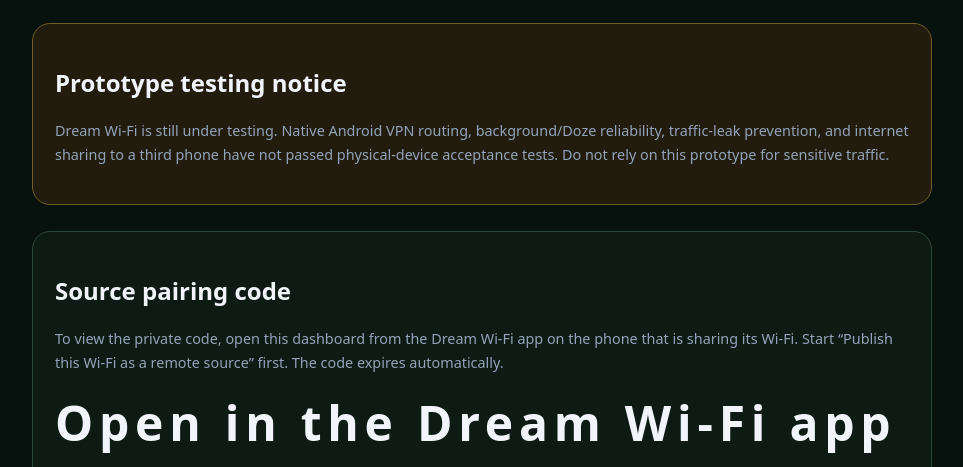
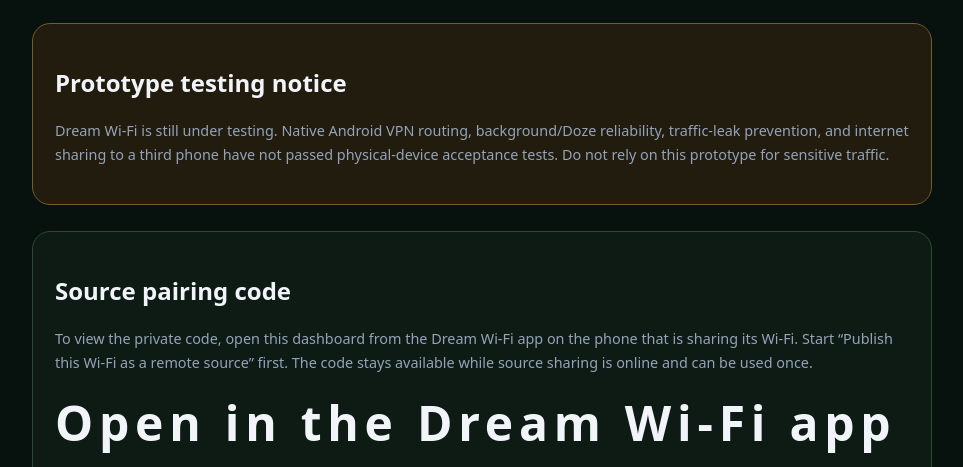
Before and after one commit to mjnr0477/dream-wifi-live, a website: page public/index.html in a window 1280 px wide. Shown: the part 326-793 px from the top of the page, without its empty margins (158-1121 px from the left). Drawn offline with Linux system fonts and the light colour scheme.

Commit message:
Clarify source pairing code lifetime

```diff
--- a/public/index.html
+++ b/public/index.html
@@ -6,7 +6,7 @@
 <main><div class="eyebrow">Dream Tunnel · Wi-Fi discovery</div><h1>Find Wi-Fi around you.</h1>
 <p class="lead">Search mapped public Wi-Fi venues and participating Dream Wi-Fi source devices within up to 300 km. Public hotspot locations come from OpenStreetMap; participating sources are devices that have opted in to share a connection.</p>
 <section class="card" style="border-color:#725d2b;background:#211c0e"><h2>Prototype testing notice</h2><p class="muted">Dream Wi-Fi is still under testing. Native Android VPN routing, background/Doze reliability, traffic-leak prevention, and internet sharing to a third phone have not passed physical-device acceptance tests. Do not rely on this prototype for sensitive traffic.</p></section>
-<section class="card" id="source-pairing-card"><h2>Source pairing code</h2><p id="source-pairing-help" class="muted">To view the private code, open this dashboard from the Dream Wi-Fi app on the phone that is sharing its Wi-Fi. Start “Publish this Wi-Fi as a remote source” first. The code expires automatically.</p><div id="source-pairing-value" aria-live="polite" style="font-size:clamp(1.8rem,8vw,3rem);font-weight:900;letter-spacing:.12em;overflow-wrap:anywhere">Waiting for source phone…</div><p id="source-pairing-expiry" class="muted"></p></section>
+<section class="card" id="source-pairing-card"><h2>Source pairing code</h2><p id="source-pairing-help" class="muted">To view the private code, open this dashboard from the Dream Wi-Fi app on the phone that is sharing its Wi-Fi. Start “Publish this Wi-Fi as a remote source” first. The code stays available while source sharing is online and can be used once.</p><div id="source-pairing-value" aria-live="polite" style="font-size:clamp(1.8rem,8vw,3rem);font-weight:900;letter-spacing:.12em;overflow-wrap:anywhere">Waiting for source phone…</div><p id="source-pairing-expiry" class="muted"></p></section>
 <section class="card"><h2>Share your internet</h2><p class="muted">Connected to a Wi-Fi network and want to volunteer it? Open the source setup guide. A link alone cannot switch sharing on; the source connector must be installed and authorized.</p><p><a href="/share.html" style="color:#86efac;font-weight:800">Set up a sharing device →</a></p></section>
 <section class="card"><h2>Receive internet</h2><p class="muted">Looking for a participating device that is already sharing? Check online sources and test whether a source responds.</p><p><a href="/receive.html" style="color:#86efac;font-weight:800">Find a sharing device →</a></p></section>
 <section class="card"><h2>Discover Wi-Fi</h2><p id="location" class="muted">Your location has not been requested yet.</p><div class="row"><button id="locate">Detect my location</button><select id="radius" aria-label="Search radius"><option value="25">25 km</option><option value="50">50 km</option><option value="100">100 km</option><option value="200">200 km</option><option value="300" selected>300 km</option></select><button id="search" class="secondary">Search again</button></div><p id="status" role="status" aria-live="polite"></p></section>
```
